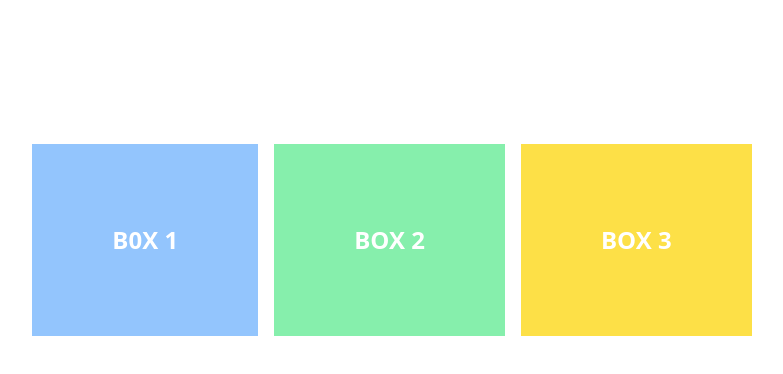
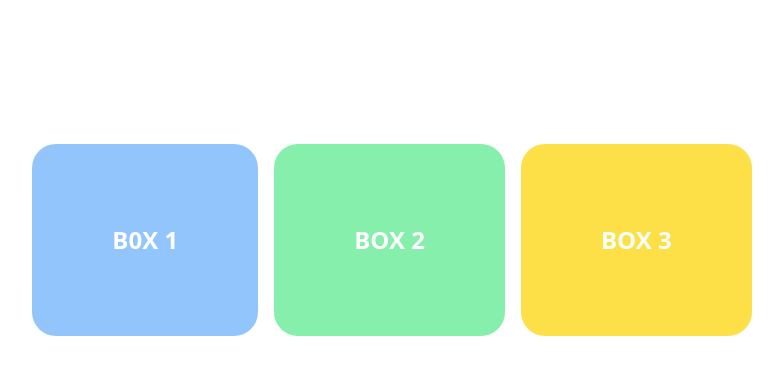
Before and after one commit to pipe-justpipe/Tailwind-Responsive-boxes, a website: page index.html in a window 1280 px wide. Shown: the whole page, without its empty margins (248-1031 px from the left). Drawn offline with Linux system fonts and the light colour scheme.

Commit message:
progress commit

```diff
--- a/index.html
+++ b/index.html
@@ -12,10 +12,10 @@
         <div class="bg-gray-950 text-white text-2xl rounded-2xl p-40">2</div>
         <div class="bg-yellow-500 text-white text-2xl rounded-2xl p-40">1</div>
     </div> -->
-    <div class="flex flex-col justify-center my-36 sm:flex-row  ">
-        <div class="bg-blue-300 text-2xl text-white font-bold p-20 mb-4 md:mb-0 md:mr-4">B0X 1</div>
-        <div class="bg-green-300 text-2xl text-white font-bold p-20 mb-4 md:mb-0 md:mr-4">BOX 2</div>
-        <div class="bg-yellow-300 text-2xl text-white font-bold p-20">BOX 3</div>
+    <div class="flex flex-col justify-center my-36 sm:flex-row">
+        <div class="bg-blue-300 text-2xl rounded-3xl text-white font-bold p-20 mb-4 md:mb-0 md:mr-4">B0X 1</div>
+        <div class="bg-green-300 text-2xl rounded-3xl text-white font-bold p-20 mb-4 md:mb-0 md:mr-4">BOX 2</div>
+        <div class="bg-yellow-300 text-2xl rounded-3xl text-white font-bold p-20">BOX 3</div>
     </div>
 
 </body>
```
